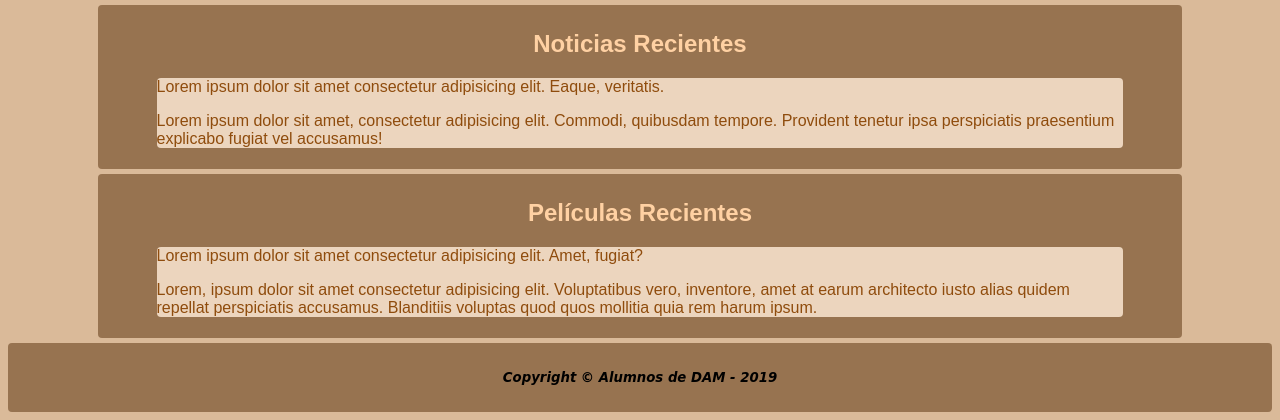
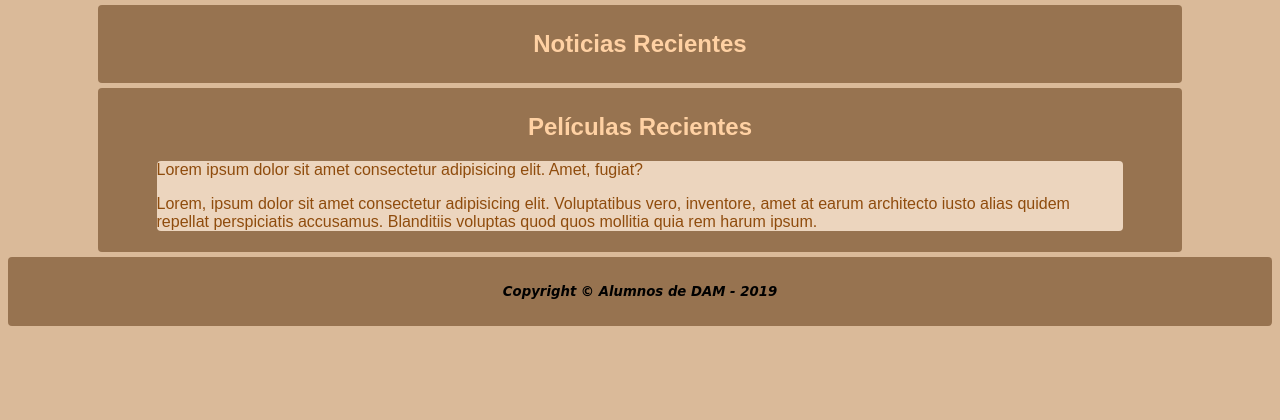
Before and after one commit to MarcoosSM/Rotten_Potatoes, a PHP site: template potatoWebPage/views/body.php in a window 1280 px wide. Shown: the part 146-566 px from the top of the page. Run offline with PHP 8.4, Linux system fonts and the light colour scheme; the template is opened without the code that fills it, so the values that code supplies are empty.

Commit message:
subdividiod el body en noticias y peliculas

```diff
--- a/potatoWebPage/views/body.php
+++ b/potatoWebPage/views/body.php
@@ -1,16 +1,11 @@
+
+
+
 <div class="articles">
-    <div class="noticiasRecientes">
-        <h2>Noticias Recientes</h2>
-        <div class="contenidoCentral">
-            <p>Lorem ipsum dolor sit amet consectetur adipisicing elit. Eaque, veritatis.</p>
-            <p>Lorem ipsum dolor sit amet, consectetur adipisicing elit. Commodi, quibusdam tempore. Provident tenetur ipsa perspiciatis praesentium explicabo fugiat vel accusamus!</p>
-        </div>
-    </div>
-    <div class="peliculasRecientes">
-        <h2>Películas Recientes</h2>
-        <div class="contenidoCentral">
-            <p>Lorem ipsum dolor sit amet consectetur adipisicing elit. Amet, fugiat?</p>
-            <p>Lorem, ipsum dolor sit amet consectetur adipisicing elit. Voluptatibus vero, inventore, amet at earum architecto iusto alias quidem repellat perspiciatis accusamus. Blanditiis voluptas quod quos mollitia quia rem harum ipsum.</p>
-        </div>
-    </div>
+    <?php
+        require('noticias.view.php');
+        require('peliculas.view.php');
+
+    ?>
+
 </div>
--- /dev/null
+++ b/potatoWebPage/views/noticias.view.php
@@ -0,0 +1,6 @@
+<div class="noticiasRecientes">
+        <h2>Noticias Recientes</h2>
+        <div class="contenidoCentral">
+
+        </div>
+</div>
--- /dev/null
+++ b/potatoWebPage/views/peliculas.view.php
@@ -0,0 +1,7 @@
+    <div class="peliculasRecientes">
+        <h2>Películas Recientes</h2>
+        <div class="contenidoCentral">
+            <p>Lorem ipsum dolor sit amet consectetur adipisicing elit. Amet, fugiat?</p>
+            <p>Lorem, ipsum dolor sit amet consectetur adipisicing elit. Voluptatibus vero, inventore, amet at earum architecto iusto alias quidem repellat perspiciatis accusamus. Blanditiis voluptas quod quos mollitia quia rem harum ipsum.</p>
+        </div>
+    </div>
```
